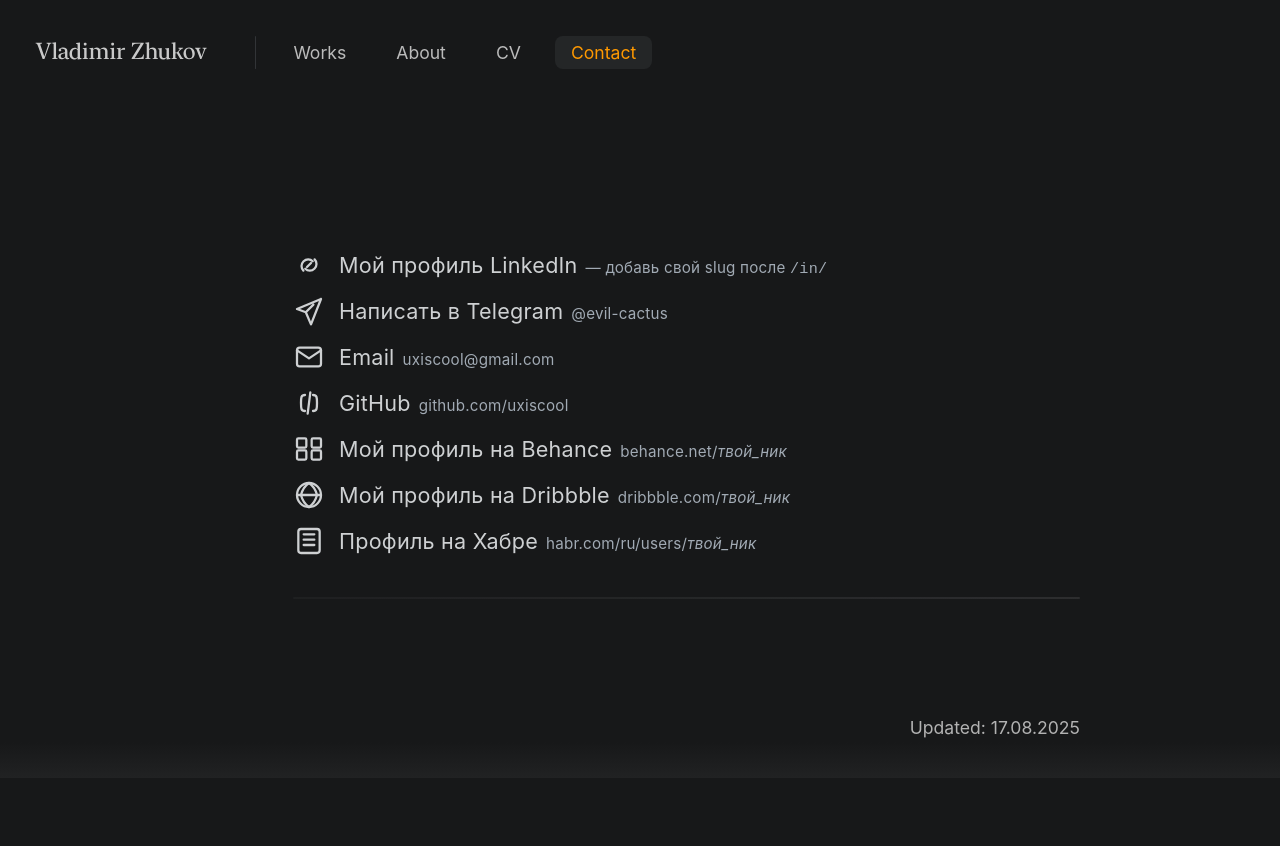
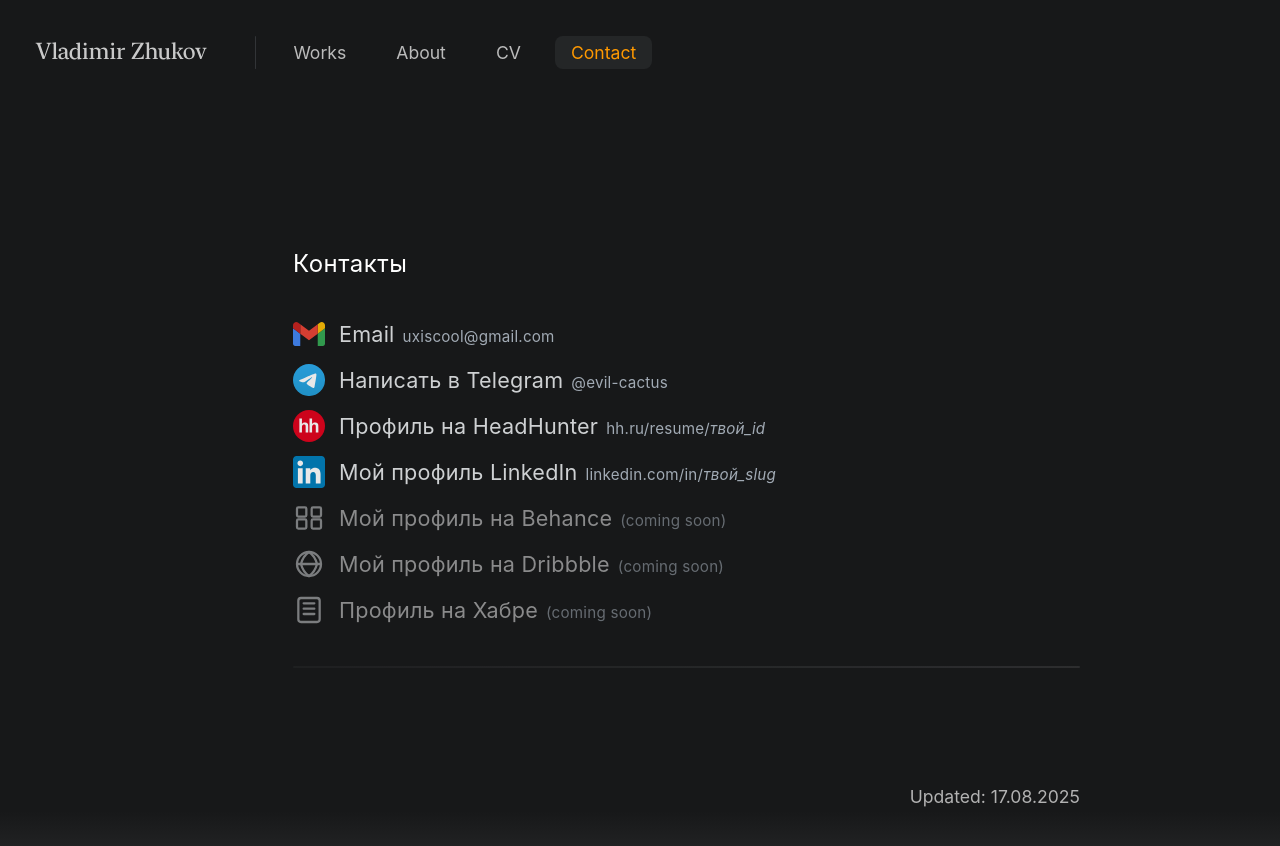
Before and after one commit to uxiscool/experience, a Jekyll site: the page built from contact.md, in a window 1280 px wide. Shown: the top 846 px of the page. Built offline with Jekyll 4.4.1, drawn with Linux system fonts in a browser that asks for light colours.

Commit message:
Add files via upload

```diff
--- a/contact.md
+++ b/contact.md
@@ -6,71 +6,54 @@
 
 <div class="container">
   <section class="contacts-section">
-    <!-- Наследуем типографику как у bio -->
+    <h2 class="subheading">Контакты</h2>
     <div class="bio">
-      <!-- Поменять цвет всех ссылок можно тут:
-           варианты: #e2e5e7 (нейтрально), #d6c083 (в тон венкам), #ff9900 (акцентно) -->
+      <!-- Цвет всех ссылок правится одной переменной -->
       <ul class="contacts-list" style="--contact-link-color:#e2e5e7">
-        <!-- LinkedIn -->
+        <!-- 1) Email -->
         <li class="contact-item">
           <span class="ci" aria-hidden="true">
-            <!-- link-иконка -->
-            <svg viewBox="0 0 24 24" width="32" height="32" fill="none" stroke="currentColor" stroke-width="1.7" stroke-linecap="round" stroke-linejoin="round">
-              <path d="M10.5 13.5l3-3"/>
-              <path d="M7.8 16.2a4.8 4.8 0 010-6.8l.2-.2a4.8 4.8 0 016.8 0"/>
-              <path d="M16.2 7.8a4.8 4.8 0 010 6.8l-.2.2a4.8 4.8 0 01-6.8 0"/>
-            </svg>
+            <img src="{{ site.baseurl }}/ui/apps_logo/contacts_gmail.svg" alt="Gmail" width="32" height="32">
           </span>
           <div class="contact-line">
-            <a class="contact-link" href="https://www.linkedin.com/in/" target="_blank" rel="noopener">Мой профиль LinkedIn</a>
-            <span class="contact-hint">— добавь свой slug после <code>/in/</code></span>
+            <a class="contact-link" href="mailto:uxiscool@gmail.com">Email</a>
+            <span class="contact-hint">uxiscool@gmail.com</span>
           </div>
         </li>
-        <!-- Telegram -->
+        <!-- 2) Telegram -->
         <li class="contact-item">
           <span class="ci" aria-hidden="true">
-            <!-- самолётик -->
-            <svg viewBox="0 0 24 24" width="32" height="32" fill="none" stroke="currentColor" stroke-width="1.7" stroke-linecap="round" stroke-linejoin="round">
-              <path d="M21 3L3 10.5l6.6 2.4M21 3l-7.5 19-3.9-9.1M9.6 12.9l5.7-5.7"/>
-            </svg>
+            <img src="{{ site.baseurl }}/ui/apps_logo/contacts_telegram.svg" alt="Telegram" width="32" height="32">
           </span>
           <div class="contact-line">
             <a class="contact-link" href="https://t.me/evil-cactus" target="_blank" rel="noopener">Написать в Telegram</a>
             <span class="contact-hint">@evil-cactus</span>
           </div>
         </li>
-        <!-- Email -->
+        <!-- 3) HeadHunter -->
         <li class="contact-item">
           <span class="ci" aria-hidden="true">
-            <!-- конверт -->
-            <svg viewBox="0 0 24 24" width="32" height="32" fill="none" stroke="currentColor" stroke-width="1.7" stroke-linecap="round" stroke-linejoin="round">
-              <rect x="3" y="5" width="18" height="14" rx="2" ry="2"/>
-              <path d="M3 7l9 6 9-6"/>
-            </svg>
+            <img src="{{ site.baseurl }}/ui/apps_logo/contacts_hh.svg" alt="HeadHunter" width="32" height="32">
           </span>
           <div class="contact-line">
-            <a class="contact-link" href="mailto:uxiscool@gmail.com">Email</a>
-            <span class="contact-hint">uxiscool@gmail.com</span>
+            <a class="contact-link" href="https://hh.ru/resume" target="_blank" rel="noopener">Профиль на HeadHunter</a>
+            <span class="contact-hint">hh.ru/resume/<em>твой_id</em></span>
           </div>
         </li>
-        <!-- GitHub -->
+        <!-- 4) LinkedIn -->
         <li class="contact-item">
           <span class="ci" aria-hidden="true">
-            <!-- { } как нейтральная «код»-иконка -->
-            <svg viewBox="0 0 24 24" width="32" height="32" fill="none" stroke="currentColor" stroke-width="1.7" stroke-linecap="round" stroke-linejoin="round">
-              <path d="M9 6c-3 0-3 2-3 6s0 6 3 6M15 6c3 0 3 2 3 6s0 6-3 6"/>
-              <path d="M13 4l-2 16"/>
-            </svg>
+            <img src="{{ site.baseurl }}/ui/apps_logo/contacts_linkedin.svg" alt="LinkedIn" width="32" height="32">
           </span>
           <div class="contact-line">
-            <a class="contact-link" href="https://github.com/uxiscool" target="_blank" rel="noopener">GitHub</a>
-            <span class="contact-hint">github.com/uxiscool</span>
+            <a class="contact-link" href="https://www.linkedin.com/in/" target="_blank" rel="noopener">Мой профиль LinkedIn</a>
+            <span class="contact-hint">linkedin.com/in/<em>твой_slug</em></span>
           </div>
         </li>
-        <!-- Behance -->
-        <li class="contact-item">
+        <!-- 5) Behance (coming soon) -->
+        <li class="contact-item soon">
           <span class="ci" aria-hidden="true">
-            <!-- портфолио-сетка -->
+            <!-- простая одноцветная «сетка-портфолио» -->
             <svg viewBox="0 0 24 24" width="32" height="32" fill="none" stroke="currentColor" stroke-width="1.7" stroke-linecap="round" stroke-linejoin="round">
               <rect x="3"  y="4"  width="7" height="7" rx="1"/>
               <rect x="14" y="4"  width="7" height="7" rx="1"/>
@@ -79,14 +62,14 @@
             </svg>
           </span>
           <div class="contact-line">
-            <a class="contact-link" href="https://www.behance.net/" target="_blank" rel="noopener">Мой профиль на Behance</a>
-            <span class="contact-hint">behance.net/<em>твой_ник</em></span>
+            <span>Мой профиль на Behance</span>
+            <span class="soon-tag">(coming soon)</span>
           </div>
         </li>
-        <!-- Dribbble -->
-        <li class="contact-item">
+        <!-- 6) Dribbble (coming soon) -->
+        <li class="contact-item soon">
           <span class="ci" aria-hidden="true">
-            <!-- баскетбольный мяч -->
+            <!-- одноцветный «мяч» -->
             <svg viewBox="0 0 24 24" width="32" height="32" fill="none" stroke="currentColor" stroke-width="1.7" stroke-linecap="round" stroke-linejoin="round">
               <circle cx="12" cy="12" r="9"/>
               <path d="M3 12h18"/>
@@ -94,22 +77,22 @@
             </svg>
           </span>
           <div class="contact-line">
-            <a class="contact-link" href="https://dribbble.com/" target="_blank" rel="noopener">Мой профиль на Dribbble</a>
-            <span class="contact-hint">dribbble.com/<em>твой_ник</em></span>
+            <span>Мой профиль на Dribbble</span>
+            <span class="soon-tag">(coming soon)</span>
           </div>
         </li>
-        <!-- Хабр -->
-        <li class="contact-item">
+        <!-- 7) Хабр (coming soon) -->
+        <li class="contact-item soon">
           <span class="ci" aria-hidden="true">
-            <!-- документ/статья -->
+            <!-- одноцветный «лист статьи» -->
             <svg viewBox="0 0 24 24" width="32" height="32" fill="none" stroke="currentColor" stroke-width="1.7" stroke-linecap="round" stroke-linejoin="round">
               <rect x="4" y="3" width="16" height="18" rx="2"/>
               <path d="M8 7h8M8 11h8M8 15h8"/>
             </svg>
           </span>
           <div class="contact-line">
-            <a class="contact-link" href="https://habr.com/ru/users/" target="_blank" rel="noopener">Профиль на Хабре</a>
-            <span class="contact-hint">habr.com/ru/users/<em>твой_ник</em></span>
+            <span>Профиль на Хабре</span>
+            <span class="soon-tag">(coming soon)</span>
           </div>
         </li>
       </ul>
--- a/css/main.css
+++ b/css/main.css
@@ -726,3 +726,8 @@
 @media (max-width: 700px) {
   .contact-line { gap: 6px; }
 }
+/* Контакты: поддержка img внутри .ci и маркеры "скоро" */
+.ci img { width: 32px; height: 32px; display: block; }
+
+.contact-item.soon { opacity: .55; }
+.contact-item.soon .soon-tag { font-size: .95rem; color: #b7c1cc; }
```
